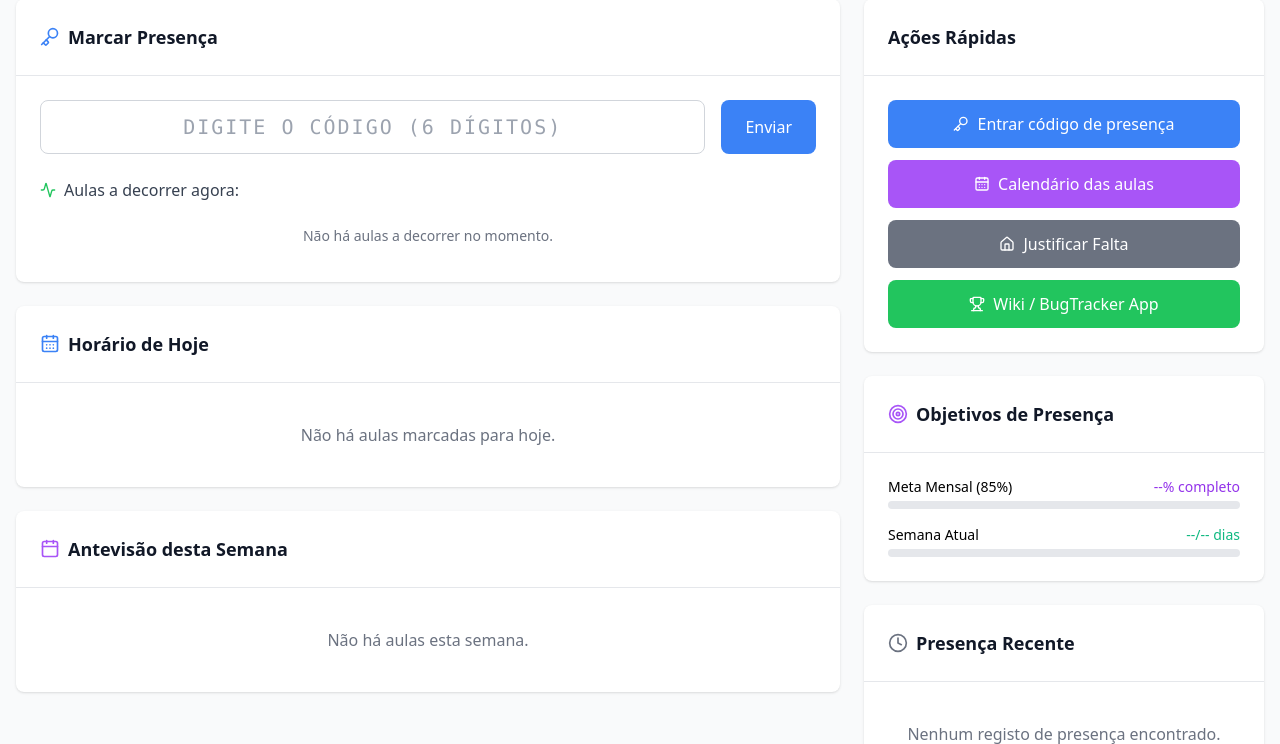
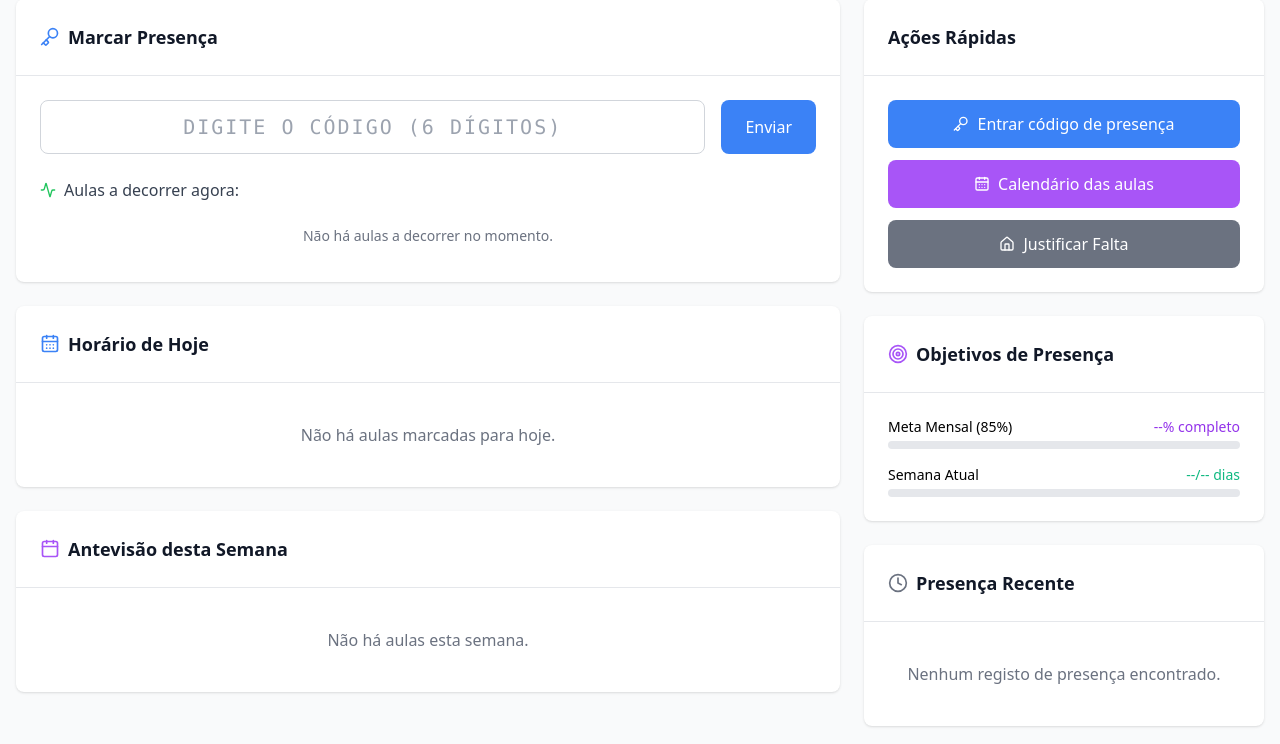
Before and after one commit to pedrox86lopes/SysPonto-Attendance-Management-System, a Django app: page /student/dashboard/ in a window 1280 px wide. Shown: the part 301-1045 px from the top of the page. Run offline with Django 5.2, Linux system fonts and the light colour scheme; the visitor is signed in with stand-in values (Sample User, id 1); data that the repository does not hold is empty; some libraries are stand-ins or nearby versions.

Commit message:
Fixed: Removed unused Wiki bug tracker from student dashboard

```diff
--- a/attendance_system_django/templates/student/student_portal.html
+++ b/attendance_system_django/templates/student/student_portal.html
@@ -198,12 +198,6 @@
                             <i data-lucide="home" class="h-4 w-4 mr-2"></i>
                             Justificar Falta
                         </a>
-                        <button
-                            class="w-full flex items-center justify-center px-4 py-3 bg-green-500 text-white rounded-lg hover:bg-green-600 transition-colors"
-                            onclick="showAchievements()">
-                            <i data-lucide="trophy" class="h-4 w-4 mr-2"></i>
-                            Wiki / BugTracker App
-                        </button>
                     </div>
                 </div>
 
```
